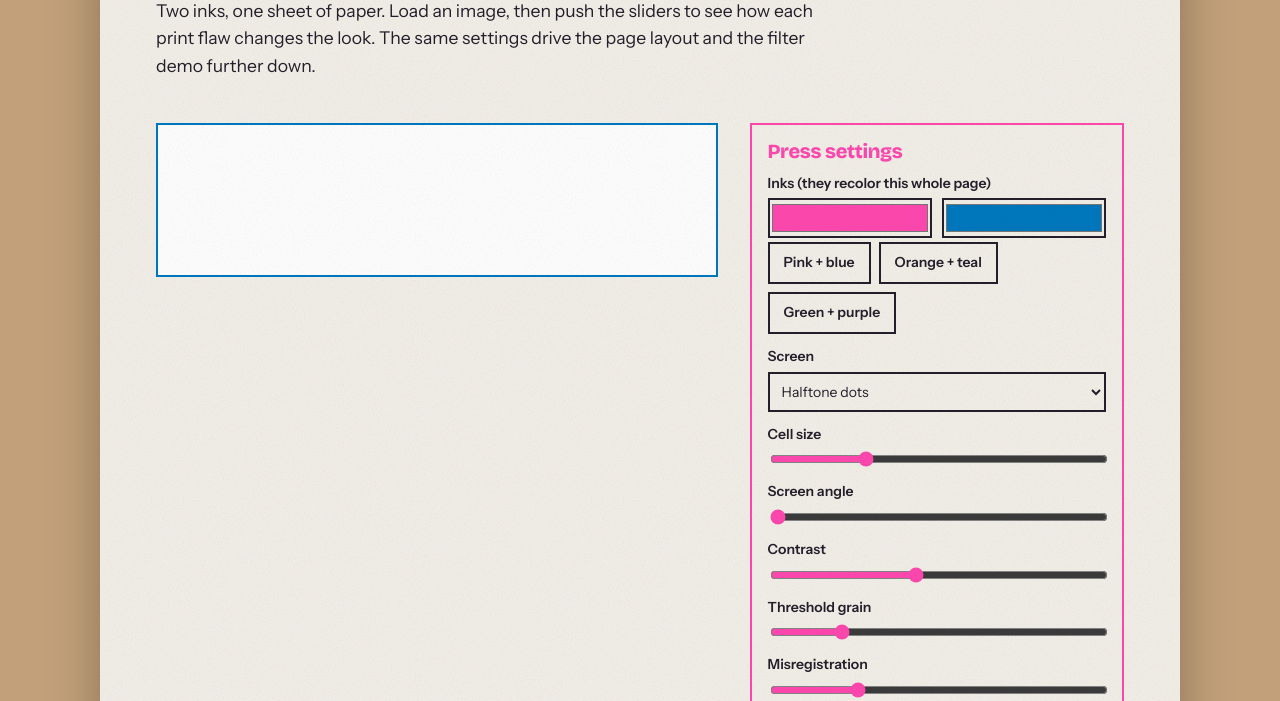
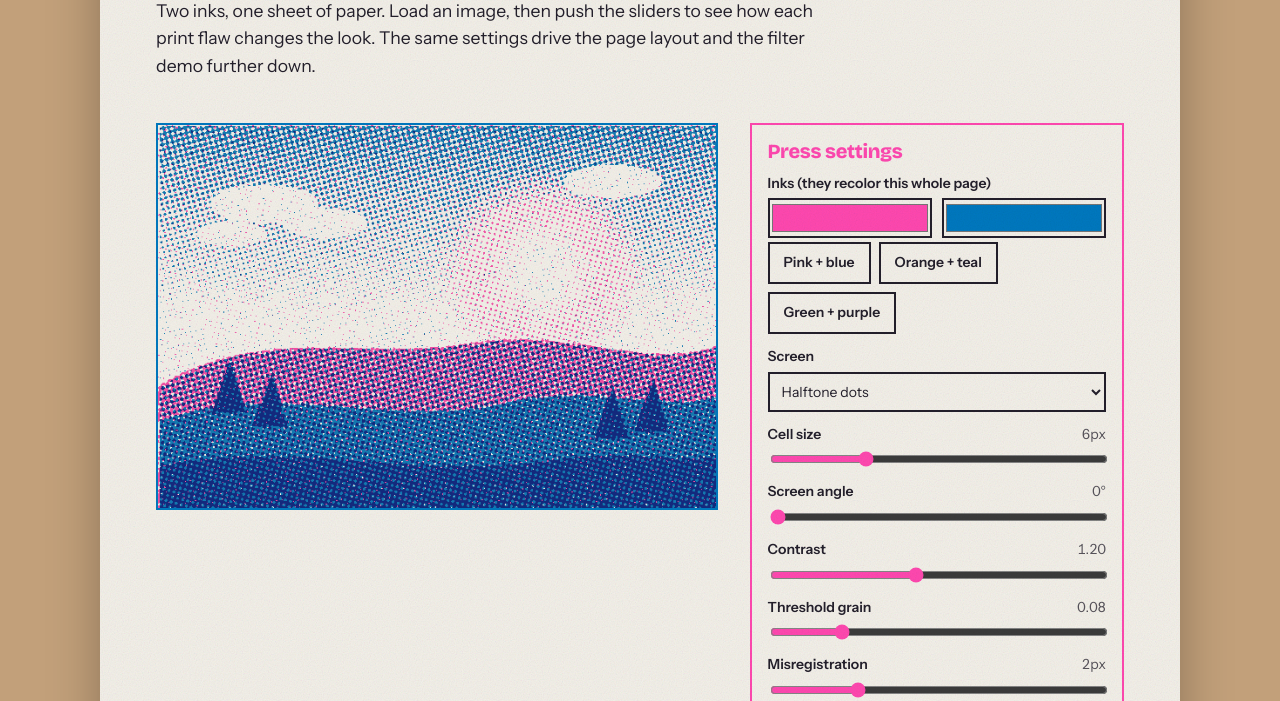
Before and after one commit to yafira/fluoro-riso, a plain HTML site: page index.html in a window 1280 px wide. Shown: the part 259-960 px from the top of the page. Drawn offline with nearby package versions, Linux system fonts and the light colour scheme.

Commit message:
added canvas ink separation pipeline

```diff
--- a/index.html
+++ b/index.html
@@ -127,6 +127,11 @@
   </section>
 </main>
 
-
+<script src="js/util.js"></script>
+<script src="js/state.js"></script>
+<script src="js/screens.js"></script>
+<script src="js/pipeline.js"></script>
+<script src="js/scene.js"></script>
+<script src="js/app.js"></script>
 </body>
 </html>
--- /dev/null
+++ b/js/app.js
@@ -0,0 +1,170 @@
+// app: source image, rendering, controls
+
+// source image
+var srcCanvas = document.createElement("canvas");
+
+var srcData = null, W = 640, H = 440;
+
+var nA, nB, gA, gB;
+
+function readSource() {
+  var g = srcCanvas.getContext("2d");
+  W = srcCanvas.width; H = srcCanvas.height;
+  srcData = g.getImageData(0, 0, W, H).data;
+  buildNoise();
+}
+
+function buildNoise() {
+  var n = W * H;
+  nA = noiseArr(n, state.seed * 7 + 1);
+  nB = noiseArr(n, state.seed * 7 + 2);
+  gA = noiseArr(n, state.seed * 7 + 3);
+  gB = noiseArr(n, state.seed * 7 + 4);
+}
+
+function coverage(ch) {
+  var n = W * H, cov = new Float32Array(n), k = state.contrast;
+  for (var i = 0; i < n; i++) {
+    var v = 1 - srcData[i * 4 + ch] / 255;
+    v = (v - 0.5) * k + 0.5;
+    cov[i] = v < 0 ? 0 : v > 1 ? 1 : v;
+  }
+  return cov;
+}
+
+function renderMain() {
+  var out = $("out");
+  if (state.orig) {
+    out.width = W; out.height = H;
+    out.getContext("2d").drawImage(srcCanvas, 0, 0);
+    return;
+  }
+  var ch = channels();
+  var layers = [
+    makeLayer(coverage(ch[0]), W, H, hexRgb(state.inkA), 15 + state.angle, nA, gA),
+    makeLayer(coverage(ch[1]), W, H, hexRgb(state.inkB), 75 + state.angle, nB, gB)
+  ];
+  composite(out, W, H, layers);
+}
+
+// decorative halftone gradients on the layout demo
+var sw = { w: 320, h: 200, covA: null, covB: null, nA: null, nB: null, gA: null, gB: null };
+
+function initSwatch() {
+  var n = sw.w * sw.h;
+  sw.covA = new Float32Array(n); sw.covB = new Float32Array(n);
+  for (var y = 0; y < sw.h; y++) {
+    for (var x = 0; x < sw.w; x++) {
+      sw.covA[y * sw.w + x] = x / sw.w;
+      sw.covB[y * sw.w + x] = y / sw.h;
+    }
+  }
+  sw.nA = noiseArr(n, 101); sw.nB = noiseArr(n, 102); sw.gA = noiseArr(n, 103); sw.gB = noiseArr(n, 104);
+}
+
+function renderSwatch() {
+  var layers = [
+    makeLayer(sw.covA, sw.w, sw.h, hexRgb(state.inkA), 15 + state.angle, sw.nA, sw.gA),
+    makeLayer(sw.covB, sw.w, sw.h, hexRgb(state.inkB), 75 + state.angle, sw.nB, sw.gB)
+  ];
+  composite($("swatch"), sw.w, sw.h, layers);
+}
+
+function applyVars() {
+  var r = document.documentElement.style;
+  r.setProperty("--ink-a", state.inkA);
+  r.setProperty("--ink-b", state.inkB);
+  r.setProperty("--mis", state.mis + "px");
+}
+
+function labels() {
+  $("cellO").textContent = state.cell + "px";
+  $("angleO").textContent = state.angle + "\u00b0";
+  $("contrastO").textContent = state.contrast.toFixed(2);
+  $("grainO").textContent = state.grain.toFixed(2);
+  $("misO").textContent = state.mis + "px";
+  $("opacityO").textContent = state.opacity.toFixed(2);
+}
+
+var queued = false;
+
+function schedule() {
+  if (queued) return;
+  queued = true;
+  requestAnimationFrame(function () {
+    queued = false;
+    labels(); applyVars(); renderMain(); renderSwatch();
+  });
+}
+
+function bindRange(id, key, isInt) {
+  $(id).addEventListener("input", function (e) {
+    state[key] = isInt ? parseInt(e.target.value, 10) : parseFloat(e.target.value);
+    schedule();
+  });
+}
+
+bindRange("cell", "cell", true);
+
+bindRange("angle", "angle", true);
+
+bindRange("contrast", "contrast");
+
+bindRange("grain", "grain");
+
+bindRange("mis", "mis", true);
+
+bindRange("opacity", "opacity");
+
+
+$("mode").addEventListener("change", function (e) { state.mode = e.target.value; schedule(); });
+
+$("inkA").addEventListener("input", function (e) { state.inkA = e.target.value; schedule(); });
+
+$("inkB").addEventListener("input", function (e) { state.inkB = e.target.value; schedule(); });
+
+$("orig").addEventListener("change", function (e) { state.orig = e.target.checked; schedule(); });
+
+
+Array.prototype.forEach.call(document.querySelectorAll("[data-a]"), function (b) {
+  b.addEventListener("click", function () {
+    state.inkA = b.getAttribute("data-a");
+    state.inkB = b.getAttribute("data-b");
+    $("inkA").value = state.inkA;
+    $("inkB").value = state.inkB;
+    schedule();
+  });
+});
+
+$("reprint").addEventListener("click", function () {
+  state.seed = Math.floor(Math.random() * 100000) + 1;
+  buildNoise();
+  schedule();
+});
+
+$("file").addEventListener("change", function (e) {
+  var f = e.target.files && e.target.files[0];
+  if (!f) return;
+  var reader = new FileReader();
+  reader.onload = function () {
+    var img = new Image();
+    img.onload = function () {
+      var scale = Math.min(1, 640 / Math.max(img.width, img.height));
+      srcCanvas.width = Math.max(1, Math.round(img.width * scale));
+      srcCanvas.height = Math.max(1, Math.round(img.height * scale));
+      srcCanvas.getContext("2d").drawImage(img, 0, 0, srcCanvas.width, srcCanvas.height);
+      readSource();
+      schedule();
+    };
+    img.src = reader.result;
+  };
+  reader.readAsDataURL(f);
+});
+
+drawScene(srcCanvas);
+
+readSource();
+
+initSwatch();
+
+schedule();
--- /dev/null
+++ b/js/pipeline.js
@@ -0,0 +1,41 @@
+// ink layers: screen a coverage map to 1-bit, then multiply the layers onto paper
+
+// one ink layer: 1-bit screen of a coverage map, painted in the ink color
+function makeLayer(cov, w, h, rgb, angleDeg, noise, grainN) {
+  var c = document.createElement("canvas");
+  c.width = w; c.height = h;
+  var g = c.getContext("2d");
+  var img = g.createImageData(w, h);
+  var px = img.data;
+  var cell = state.cell, a = angleDeg * Math.PI / 180, mode = state.mode, grain = state.grain;
+  var s = Math.max(1, Math.round(cell / 3));
+  for (var y = 0; y < h; y++) {
+    for (var x = 0; x < w; x++) {
+      var i = y * w + x, t;
+      if (mode === "halftone") t = dotScreen(x, y, a, cell);
+      else if (mode === "bayer") t = (bayer[((y / s) | 0) & 7][((x / s) | 0) & 7] + 0.5) / 64;
+      else t = noise[i];
+      if (mode !== "noise") t += (grainN[i] - 0.5) * grain * 2;
+      if (cov[i] > t) {
+        var p = i * 4;
+        px[p] = rgb[0]; px[p + 1] = rgb[1]; px[p + 2] = rgb[2]; px[p + 3] = 255;
+      }
+    }
+  }
+  g.putImageData(img, 0, 0);
+  return c;
+}
+
+function composite(cv, w, h, layers) {
+  cv.width = w; cv.height = h;
+  var g = cv.getContext("2d");
+  g.fillStyle = PAPER;
+  g.fillRect(0, 0, w, h);
+  g.globalCompositeOperation = "multiply";
+  g.globalAlpha = state.opacity;
+  layers.forEach(function (l, k) {
+    g.drawImage(l, Math.round(k * state.mis), Math.round(k * state.mis * 0.5));
+  });
+  g.globalCompositeOperation = "source-over";
+  g.globalAlpha = 1;
+}
--- /dev/null
+++ b/js/scene.js
@@ -0,0 +1,29 @@
+// built-in sample image, drawn with canvas paths
+
+function drawScene(c) {
+  c.width = 640; c.height = 440;
+  var g = c.getContext("2d");
+  var sky = g.createLinearGradient(0, 0, 0, 440);
+  sky.addColorStop(0, "#6ec1e4"); sky.addColorStop(0.55, "#fdeccf"); sky.addColorStop(1, "#f9c49a");
+  g.fillStyle = sky; g.fillRect(0, 0, 640, 440);
+  var sun = g.createRadialGradient(440, 170, 10, 440, 170, 120);
+  sun.addColorStop(0, "#fff6b8"); sun.addColorStop(0.5, "#ffc25a"); sun.addColorStop(1, "rgba(255,160,80,0)");
+  g.fillStyle = sun; g.fillRect(0, 0, 640, 440);
+  g.fillStyle = "#fffdf7";
+  [[120, 90, 62, 22], [190, 112, 48, 17], [520, 64, 56, 19], [82, 124, 40, 14]].forEach(function (e) {
+    g.beginPath(); g.ellipse(e[0], e[1], e[2], e[3], 0, 0, Math.PI * 2); g.fill();
+  });
+  g.fillStyle = "#8a5fb0";
+  g.beginPath(); g.moveTo(0, 300); g.bezierCurveTo(120, 226, 240, 272, 360, 250);
+  g.bezierCurveTo(470, 232, 560, 282, 640, 254); g.lineTo(640, 440); g.lineTo(0, 440); g.fill();
+  g.fillStyle = "#2f8f6d";
+  g.beginPath(); g.moveTo(0, 340); g.bezierCurveTo(140, 290, 260, 350, 400, 318);
+  g.bezierCurveTo(500, 296, 580, 330, 640, 312); g.lineTo(640, 440); g.lineTo(0, 440); g.fill();
+  g.fillStyle = "#1d5a52";
+  g.beginPath(); g.moveTo(0, 392); g.bezierCurveTo(160, 360, 300, 410, 460, 384);
+  g.bezierCurveTo(540, 372, 600, 390, 640, 380); g.lineTo(640, 440); g.lineTo(0, 440); g.fill();
+  g.fillStyle = "#173f3a";
+  [[80, 330], [128, 346], [520, 360], [566, 352]].forEach(function (t) {
+    g.beginPath(); g.moveTo(t[0], t[1] - 60); g.lineTo(t[0] - 20, t[1]); g.lineTo(t[0] + 20, t[1]); g.closePath(); g.fill();
+  });
+}
--- /dev/null
+++ b/js/screens.js
@@ -0,0 +1,24 @@
+// threshold screens that turn a 0..1 coverage value into ink or no ink
+
+function makeBayer(n) {
+  if (n === 1) return [[0]];
+  var p = makeBayer(n / 2), h = n / 2, m = [], y, x;
+  for (y = 0; y < n; y++) m.push(new Array(n));
+  for (y = 0; y < h; y++) {
+    for (x = 0; x < h; x++) {
+      var v = 4 * p[y][x];
+      m[y][x] = v; m[y][x + h] = v + 2; m[y + h][x] = v + 3; m[y + h][x + h] = v + 1;
+    }
+  }
+  return m;
+}
+
+var bayer = makeBayer(8);
+
+// rotated dot screen, returns a threshold between 0 and 1
+function dotScreen(x, y, angle, cell) {
+  var c = Math.cos(angle), s = Math.sin(angle);
+  var u = (x * c + y * s) / cell;
+  var v = (-x * s + y * c) / cell;
+  return (Math.cos(u * 6.283185) + Math.cos(v * 6.283185)) / 4 + 0.5;
+}
--- /dev/null
+++ b/js/state.js
@@ -0,0 +1,8 @@
+// one settings object shared by the page, the canvas pipeline and the svg filter
+
+var state = {
+  inkA: "#ff48b0", inkB: "#0078bf",
+  mode: "halftone", cell: 6, angle: 0, contrast: 1.2,
+  grain: 0.08, mis: 2, opacity: 0.92, orig: false,
+  fgrain: 1.5, fon: true, seed: 1
+};
--- /dev/null
+++ b/js/util.js
@@ -0,0 +1,37 @@
+// shared helpers: element lookup, color math, seeded noise
+
+var $ = function (id) { return document.getElementById(id); };
+
+var PAPER = "#f3f0e9";
+
+function hexRgb(h) {
+  var n = parseInt(h.slice(1), 16);
+  return [(n >> 16) & 255, (n >> 8) & 255, n & 255];
+}
+
+// the channel an ink absorbs most is the one whose value is lowest in the ink color
+function channelFor(rgb) {
+  return rgb.indexOf(Math.min(rgb[0], rgb[1], rgb[2]));
+}
+
+function channels() {
+  var a = channelFor(hexRgb(state.inkA));
+  var b = channelFor(hexRgb(state.inkB));
+  if (b === a) b = (a + 1) % 3;
+  return [a, b];
+}
+
+function mulberry(seed) {
+  return function () {
+    seed |= 0; seed = (seed + 0x6D2B79F5) | 0;
+    var t = Math.imul(seed ^ (seed >>> 15), 1 | seed);
+    t = (t + Math.imul(t ^ (t >>> 7), 61 | t)) ^ t;
+    return ((t ^ (t >>> 14)) >>> 0) / 4294967296;
+  };
+}
+
+function noiseArr(n, seed) {
+  var r = mulberry(seed), a = new Float32Array(n);
+  for (var i = 0; i < n; i++) a[i] = r();
+  return a;
+}
```
